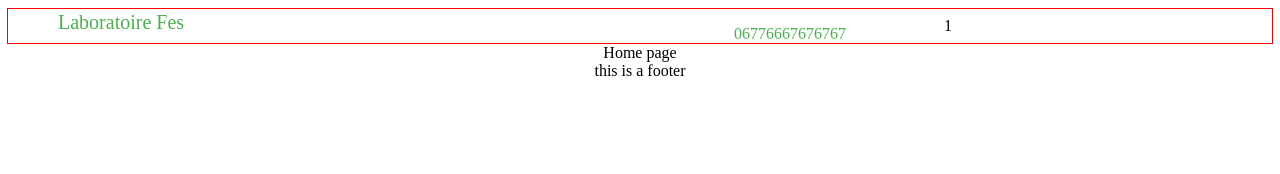
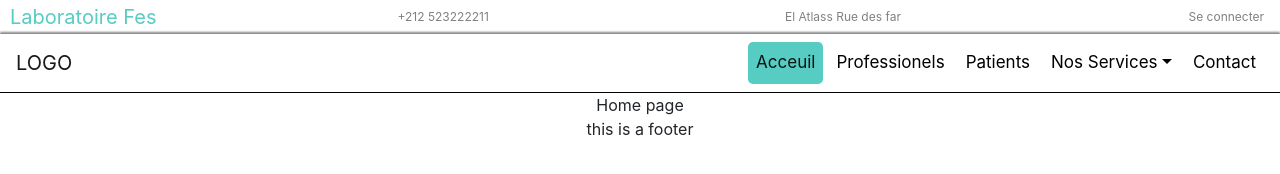
Before and after one commit to hichambendarbi/Reflexing, a React app: page / in a window 1280 px wide. Built offline with nearby package versions, Linux system fonts and the light colour scheme.

Commit message:
HeaderVersionVendredi

```diff
--- a/package.json
+++ b/package.json
@@ -5,6 +5,7 @@
   "keywords": [],
   "main": "src/index.js",
   "dependencies": {
+    "bootstrap": "4.3.1",
     "react": "16.8.6",
     "react-dom": "16.8.6",
     "react-scripts": "3.0.1",
--- a/public/index.html
+++ b/public/index.html
@@ -13,6 +13,14 @@
     -->
     <link rel="manifest" href="%PUBLIC_URL%/manifest.json" />
     <link rel="shortcut icon" href="%PUBLIC_URL%/favicon.ico" />
+    <link rel="manifest" href="%PUBLIC_URL%/manifest.json" />
+    <link rel="shortcut icon" href="%PUBLIC_URL%/favicon.ico" />
+    <link
+      rel="stylesheet"
+      href="    https://stackpath.bootstrapcdn.com/bootstrap/4.3.1/css/bootstrap.min.css
+    "
+      crossorigin="anonymous"
+    />
     <!--
       Notice the use of %PUBLIC_URL% in the tags above.
       It will be replaced with the URL of the `public` folder during the build.
--- /dev/null
+++ b/src/Component/Navbar1.js
@@ -0,0 +1,82 @@
+import React from "react";
+import styled from "styled-components";
+import "../styles.css";
+import {
+  Collapse,
+  Navbar,
+  NavbarToggler,
+  NavbarBrand,
+  Nav,
+  NavItem,
+  NavLink,
+  UncontrolledDropdown,
+  DropdownToggle,
+  DropdownMenu,
+  DropdownItem
+} from "reactstrap";
+
+export default class Example extends React.Component {
+  constructor(props) {
+    super(props);
+
+    this.toggle = this.toggle.bind(this);
+    this.state = {
+      isOpen: false
+    };
+  }
+  toggle() {
+    this.setState({
+      isOpen: !this.state.isOpen
+    });
+  }
+
+  render() {
+    return (
+      <div>
+        <Navbar color="light" light expand="md">
+          <NavbarBrand href="/">LOGO</NavbarBrand>
+          <NavbarToggler onClick={this.toggle} />
+          <Collapse isOpen={this.state.isOpen} navbar>
+            <Nav className="ml-auto" navbar>
+              <NavItem>
+                <NavLink
+                  id="Hom"
+                  href="/components/"
+                  active="true"
+                  style={{
+                    color: "#FFFFF",
+                    backgroundColor: "#57ccc3",
+                    borderRadius: "5px"
+                  }}
+                >
+                  Acceuil
+                </NavLink>
+              </NavItem>
+              <NavItem>
+                <NavLink href="">Professionels</NavLink>
+              </NavItem>
+              <NavItem>
+                <NavLink href="">Patients</NavLink>
+              </NavItem>
+
+              <UncontrolledDropdown nav inNavbar>
+                <DropdownToggle nav caret>
+                  Nos Services
+                </DropdownToggle>
+                <DropdownMenu right>
+                  <DropdownItem>Service1</DropdownItem>
+                  <DropdownItem>Service2</DropdownItem>
+                  <DropdownItem divider />
+                  <DropdownItem>Service3</DropdownItem>
+                </DropdownMenu>
+              </UncontrolledDropdown>
+              <NavItem>
+                <NavLink href="">Contact</NavLink>
+              </NavItem>
+            </Nav>
+          </Collapse>
+        </Navbar>
+      </div>
+    );
+  }
+}
--- a/src/Layout/Header.js
+++ b/src/Layout/Header.js
@@ -1,16 +1,31 @@
 import React from "react";
 import Flex, { Box } from "../reFlexing";
 import styled from "styled-components";
+import {
+  Button,
+  ButtonGroup,
+  Nav,
+  NavItem,
+  NavLink,
+  Collapse,
+  Navbar,
+  NavbarToggler,
+  NavbarBrand,
+  UncontrolledDropdown,
+  DropdownToggle,
+  DropdownMenu,
+  DropdownItem
+} from "reactstrap";
+import Navbar1 from "../Component/Navbar1";
 import "../styles.css";
 
 //Nom de laboratoire
 const LaboratoryName = styled.div`
-  width: 150px;
   background-color: transparent;
-  margin-left: 50px;
   height: 30px;
-  margin-right: 12px;
-  color: #4caf50;
+  color: #57ccc3;
+  flex: 1;
+  margin-left: 10px;
   font-size: 20px;
 `;
 
@@ -18,32 +33,60 @@ const LaboratoryName = styled.div`
 const LaboratoryTele = styled.div`
   width: 210px;
   background-color: transparent;
-  margin-left: 70px;
-  margin-top: 16px;
-  color: #4caf50;
+  color: gray;
+
+  flex: 1;
 `;
 
 //Adress de laboratoire
 const LaboratoireAddress = styled.div`
   width: 40px;
   background-color: transparent;
-  margin-left: 15px;
-  margin-top: 16px;
-  color: #4caf50;
+  color: gray;
+  flex: 1;
+`;
+const BoxPrincipale = styled.div`
+  width: 100%;
+`;
+
+const BoxHeader1 = styled.div`
+  width: 100%;
+  font-size: 12px;
+`;
+const BoxHeader2 = styled.div`
+  width: 100%;
+  font-size: 20px;
+  border-bottom: 1px solid black;
 `;
 
 const Header = () => (
-  <Box style={{ border: "1px solid red", width: "100%" }}>
-    <Flex row>
-      <Box flex={"4"}>
-        <LaboratoryName>Laboratoire Fes</LaboratoryName>
-      </Box>
-      <Box flex={"1"}>
-        <LaboratoryTele>06776667676767</LaboratoryTele>
-      </Box>
-      <Box flex={"2"}>1</Box>
+  <BoxPrincipale>
+    <Flex style={{ width: "100%" }}>
+      <BoxHeader1>
+        <Flex row>
+          <Box flex={"4"}>
+            <Flex row>
+              <LaboratoryName>Laboratoire Fes</LaboratoryName>
+              <LaboratoryTele>+212 523222211</LaboratoryTele>
+              <LaboratoireAddress>El Atlass Rue des far</LaboratoireAddress>
+            </Flex>
+          </Box>
+          <Box>
+            <Nav>
+              <NavItem>
+                <NavLink href="#" style={{ color: "gray" }}>
+                  Se connecter
+                </NavLink>
+              </NavItem>
+            </Nav>
+          </Box>
+        </Flex>
+      </BoxHeader1>
+      <BoxHeader2>
+        <Navbar1 />
+      </BoxHeader2>
     </Flex>
-  </Box>
+  </BoxPrincipale>
 );
 
 export default Header;
--- a/src/styles.css
+++ b/src/styles.css
@@ -9,6 +9,21 @@
   #cn {
     width: 50px;
   }
+}
+
+.navbar-light .navbar-nav .nav-link {
+  color: black;
+  margin-left: 5px;
+  font-size: 17px;
+}
+.navbar-light .navbar-nav .nav-link:hover {
+  color: white;
+  background-color: #57ccc3;
+  border-radius: 5px;
+}
+.bg-light {
+  background-color: white !important;
+  box-shadow: 0px 1px 2px transparent, 0px -2px 2px #888;
 }
 
 @media screen and (max-width: 800px) {
```
